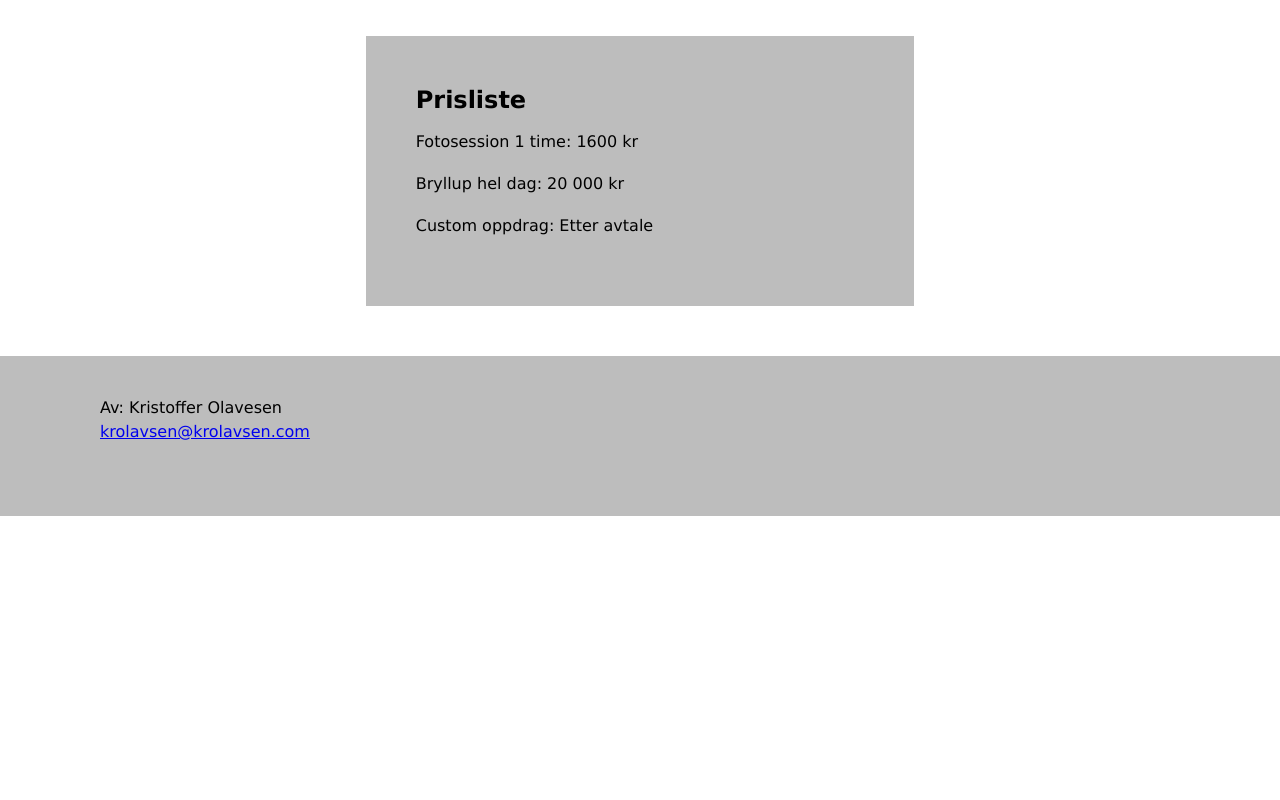
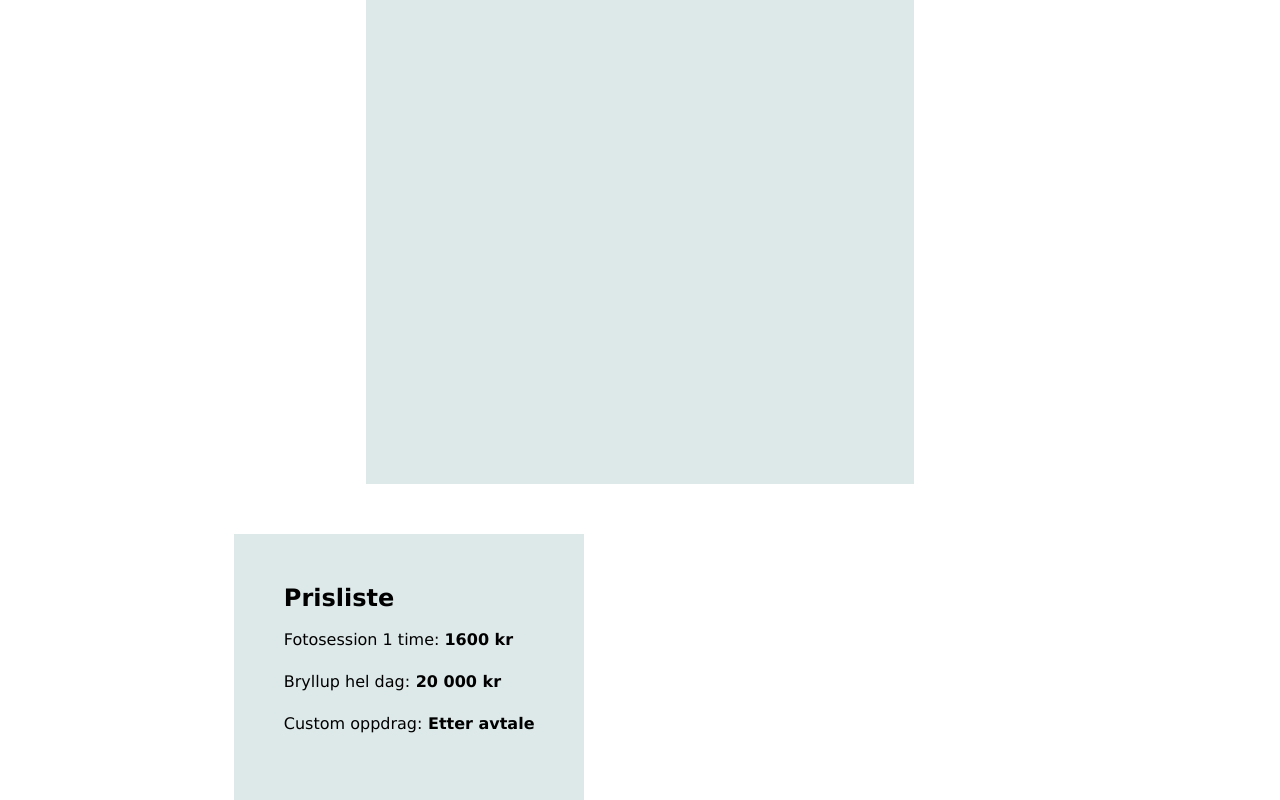
Before and after one commit to erikskl/freakyfriday, a plain HTML site: page index.html in a window 1280 px wide. Shown: the part 1480-2280 px from the top of the page. Before the commit the page ends 1996 px from the top, so only its background shows below. Drawn offline with Linux system fonts and the light colour scheme.

Commit message:
responsive

```diff
--- a/CSS/index.css
+++ b/CSS/index.css
@@ -39,7 +39,6 @@ h3 {
 .mainheader {
     display: grid;
     grid-template-columns: 1fr 1fr;
-    height: 50vh;
 }
 
 @media only screen and (max-width: 600px) {
@@ -90,7 +89,11 @@ h3 {
     grid-template-columns: 1fr 1fr 1fr;
 }
 
-@media screen only (width: 600px)
+@media only screen and (max-width: 600px){
+    .galleri {
+        grid-template-columns: 1fr;
+    }
+}
 
 div.gallery {
     float: left;
@@ -98,11 +101,11 @@ div.gallery {
 
   }
 
+
   div.gallery img {
-    width:  100%;
-    height: 600px;
+   width:  100%;
+    height: 100%;
     object-fit: cover;
-
   }
 
   .overlay {
@@ -143,33 +146,45 @@ div.gallery {
     grid-template-columns: 1fr 1.5fr 1fr;
     background-color:rgb(255, 255, 255);
 
+
  }
  .testimonial{
      padding: 50px;
-     background-color:rgb(189, 189, 189);
+     background-color:rgb(221, 232, 233);
  }
 
  .prisliste{
     display: grid;
     grid-template-columns: 1fr 1.5fr 1fr;
-    height: 20vh;
-    padding-top: 5vh;
-    margin-bottom: 20vh;
+    margin-top: 50px;
+    margin-bottom: 50px;
+
  }
  .prislisten{
      padding: 50px;
-     background-color:rgb(189, 189, 189);
+     background-color:rgb(221, 232, 233);
 
  }
  .footer{
     display: grid;
     grid-template-columns: 0.5fr 3fr;
-    height: 20vh;
-     background-color:rgb(189, 189, 189);
+    height: 150px;
+     background-color:rgb(221, 232, 233);
 
  }
  .footertekst{
-     padding-top: 5vh;
+     padding-top: 50px;
      padding-left: 100px;
 
 }
+
+.testcontainer{
+    display:flex;
+    min-height: 1000px;
+
+}
+
+.priser {
+    display: flex;
+
+}
--- a/index.html
+++ b/index.html
@@ -27,6 +27,7 @@
                 <a href="/galleri.html">
                     <img src="images/wedding1.jpg" alt="Et bryllupdilde" width="600" height="400">
                 </a>
+                <h1 class=galleritekst>Bryllupsbilder</h1>
             </div>
 
             <div class=gallery>
@@ -61,7 +62,7 @@
             <p>Jeg driver med flere type fotografier og over kan du utforske de ulike prosjektene. Trykk på bildene for å se flere fotografier.</p></br>
              </div>
          </div>
-
+         <div class=testcontainer>
         <div class=testimonials>
             <div class=space></div>
             <div class=testimonial>
@@ -76,17 +77,19 @@
             <div class=space>
             </div>
         </div>
-
+    </div>
+    <div class="priser">
     <div class=prisliste>
             <div class=space></div>
             <div class=prislisten>
             <h2>Prisliste</h2>
-            <p>Fotosession 1 time: 1600 kr</p></br>
-            <p>Bryllup hel dag: 20 000 kr</p></br>
-            <p>Custom oppdrag: Etter avtale</p></br>
+            <p>Fotosession 1 time: <b> 1600 kr</b></p></br>
+            <p>Bryllup hel dag:<b> 20 000 kr</b></p></br>
+            <p>Custom oppdrag:<b> Etter avtale</b></p></br>
             </div>
             <div class=space></div>
       </div>
+    </div>
 
       <div id="#kontakt" class=kontakt>
         <div class="kontaktskjema">
```
